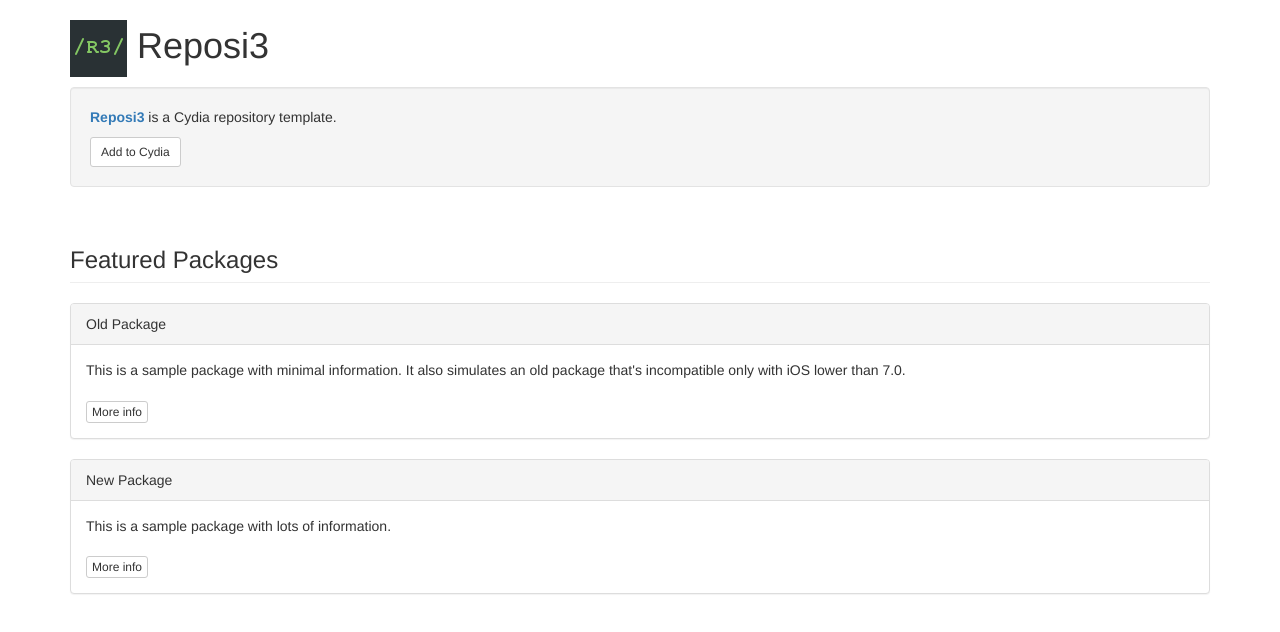
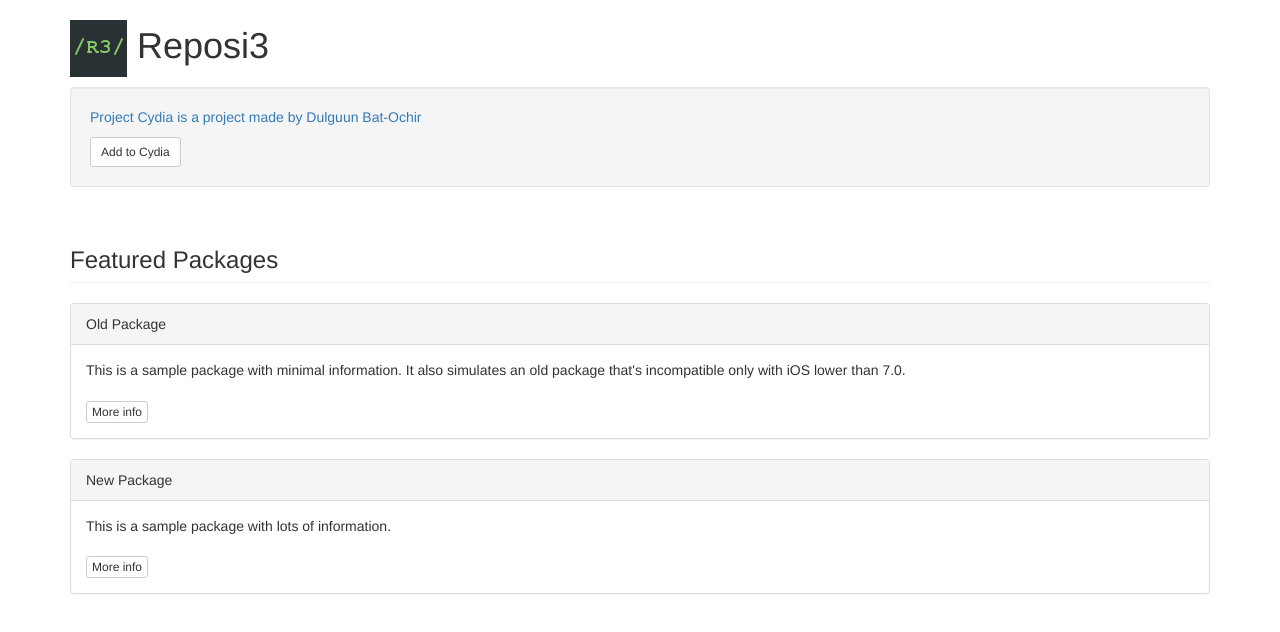
Before and after one commit to Project-Cydia/Project-Cydia, a plain HTML site: page index.html in a window 1280 px wide. Drawn offline with nearby package versions, Linux system fonts and the light colour scheme.

Commit message:
Update index.html

```diff
--- a/index.html
+++ b/index.html
@@ -1,7 +1,7 @@
 <!DOCTYPE html>
 <html lang="en">
 <head>
-  <title>Reposi3</title>
+  <title>Project Cydia</title>
   <meta charset="utf-8">
   <meta name="viewport" content="width=device-width, initial-scale=1">
   <link rel="stylesheet" href="https://maxcdn.bootstrapcdn.com/bootstrap/3.3.5/css/bootstrap.min.css">
@@ -15,7 +15,7 @@
 
 <div class="container">
 	<div class="well">
-		<p><span class="text-primary"><b>Reposi3</span></b> is a Cydia repository template.</p>
+		<p><span class="text-primary">Project Cydia is a project made by Dulguun Bat-Ochir</p>
 		<a class="btn btn-sm btn-default" href="cydia://url/https://cydia.saurik.com/api/share#?source=https://supermamon.github.io/Reposi3/">Add to Cydia</a>
 	</div>
 </div>
```
